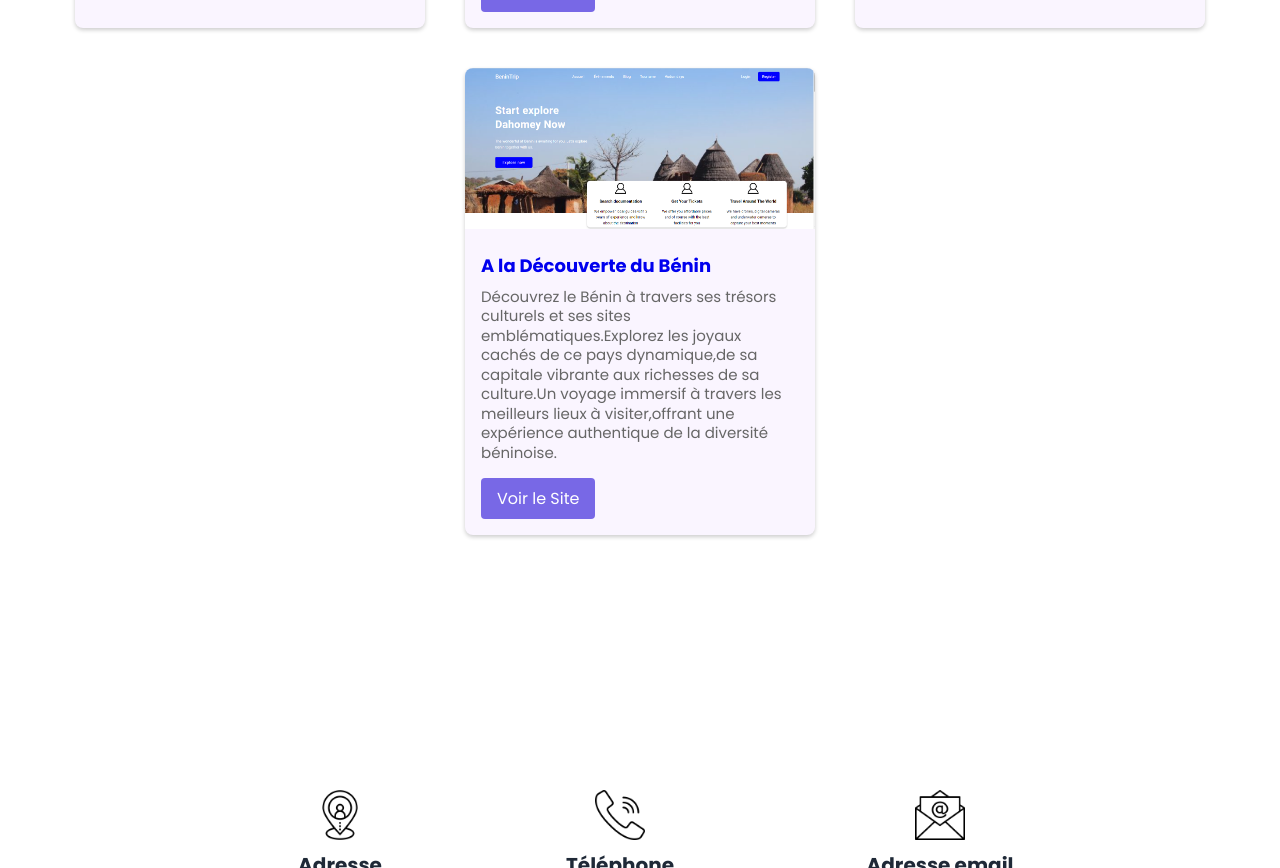
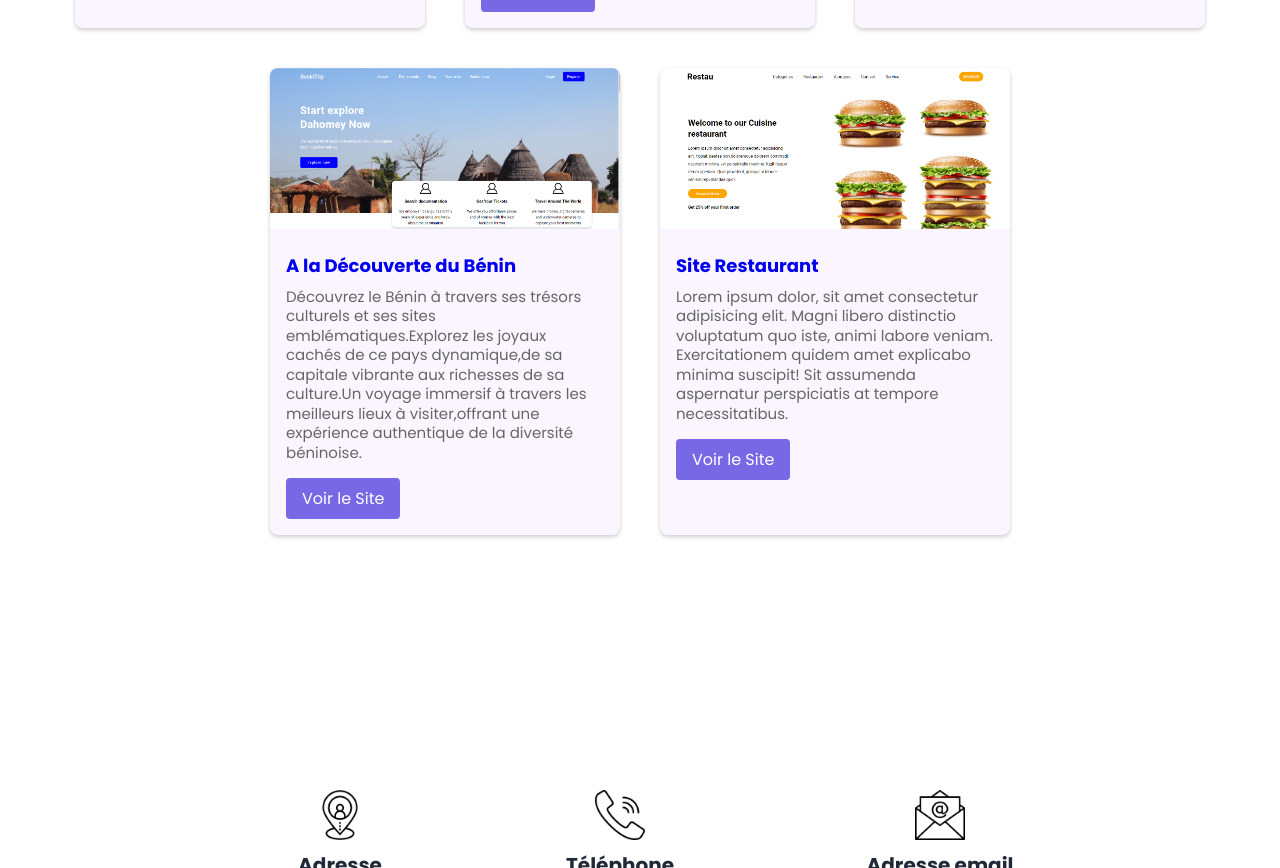
Before and after one commit to rolnelh/Mon-portfolio, a plain HTML site: page index.html in a window 1280 px wide. Shown: the part 2288-3156 px from the top of the page. Drawn offline with nearby package versions, Linux system fonts and the light colour scheme.

Commit message:
Update index.html

```diff
--- a/index.html
+++ b/index.html
@@ -272,6 +272,14 @@
           <a href="  https://rolnelh.github.io/Trip-B-nin/" class="btn">Voir le Site</a>
         </div>
       </div>
+      <div class="card" data-aos="fade-up" data-aos-duration="3000">
+        <img src="images/restau1.png" alt="">
+        <div class="card-content">
+          <a href="https://rolnelh.github.io/site-restauration/"><h3>Site Restaurant</h3></a>
+          <p>Lorem ipsum dolor, sit amet consectetur adipisicing elit. Magni libero distinctio voluptatum quo iste, animi labore veniam. Exercitationem quidem amet explicabo minima suscipit! Sit assumenda aspernatur perspiciatis at tempore necessitatibus.</p>
+          <a href=" https://rolnelh.github.io/site-restauration/" class="btn">Voir le Site</a>
+        </div>
+      </div>
     </div>
   </section>
 
```
